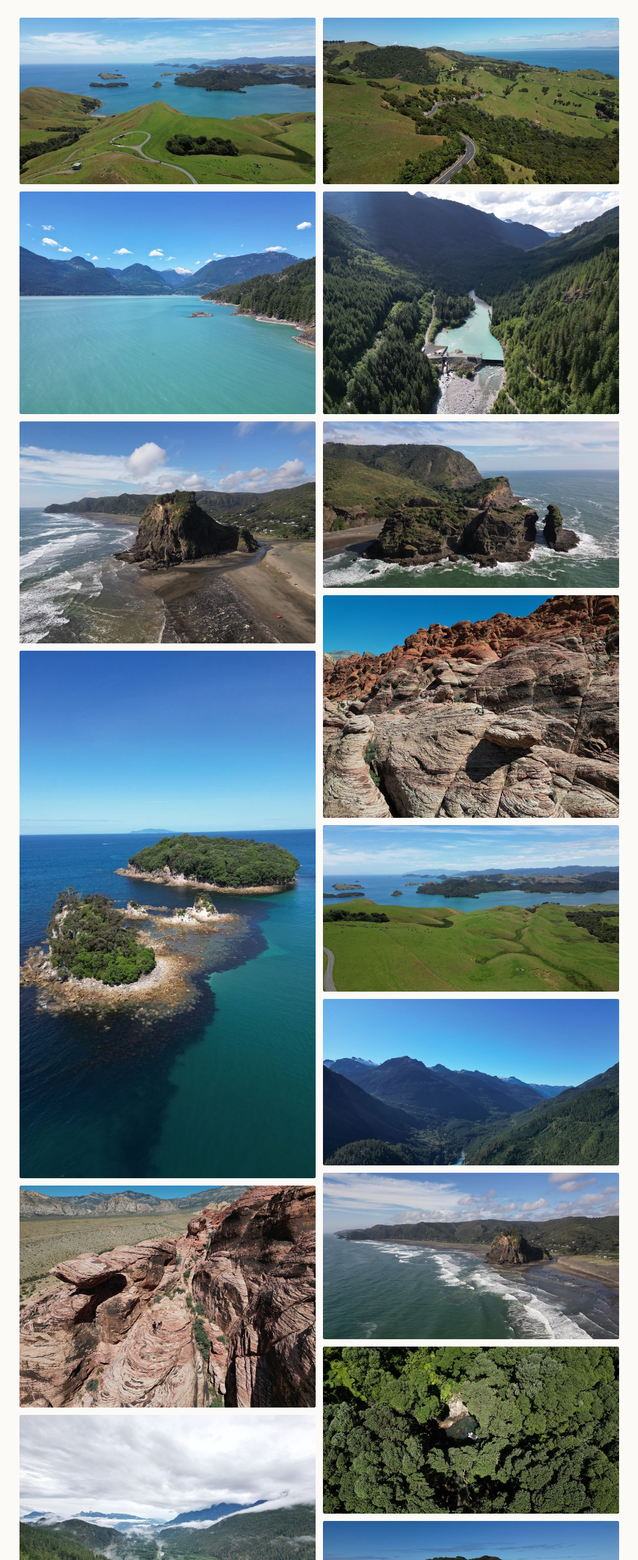
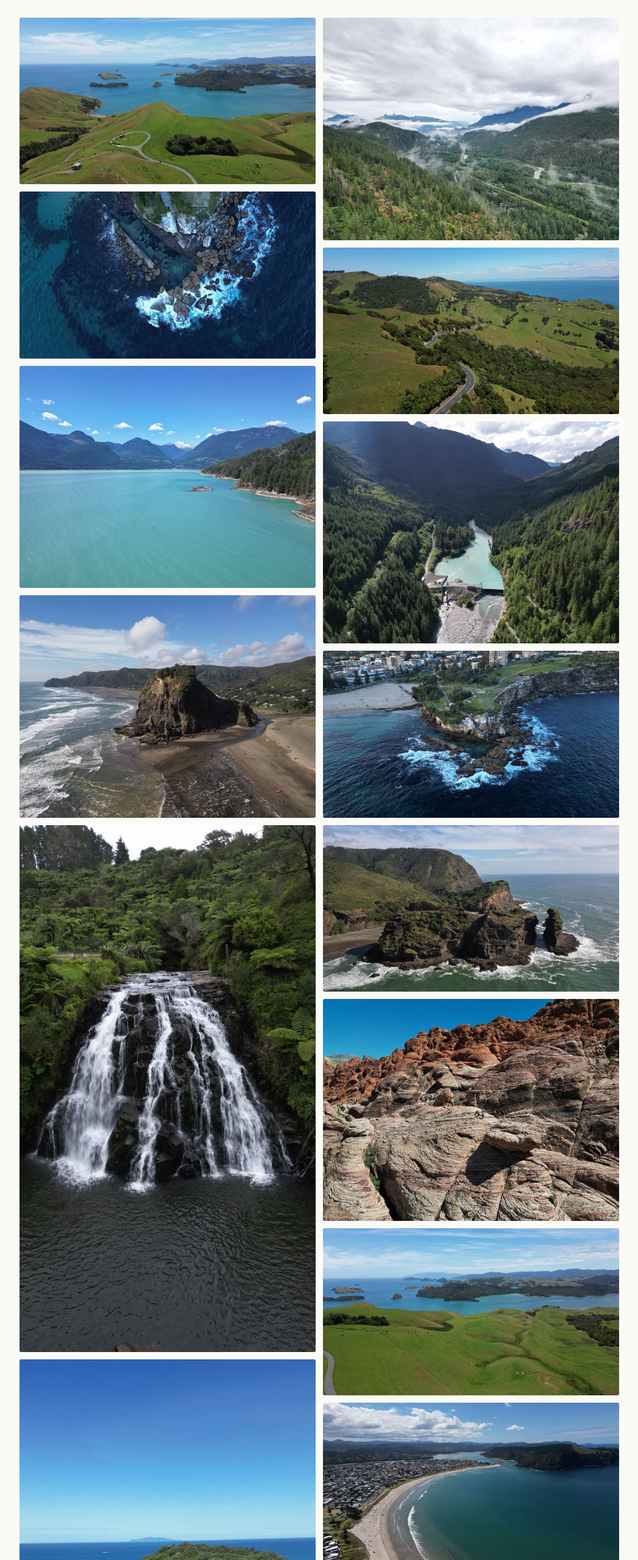
Before and after one commit to MrAlders0n/schnobb.ca, a plain HTML site: page photos/index.html in a window 1280 px wide. Shown: the part 242-2800 px from the top of the page at 61% size, without its empty margins (116-1163 px from the left). Drawn offline with Linux system fonts and the light colour scheme.

Commit message:
Add six more drone photos

```diff
--- a/photos/index.html
+++ b/photos/index.html
@@ -25,19 +25,25 @@
 
       <div class="gallery">
         <a href="/photos/full/harbour-islands.jpg"><img src="/photos/thumb/harbour-islands.jpg" alt="Green hills dropping to a blue harbour dotted with small islands" width="900" height="506" loading="lazy"></a>
+        <a href="/photos/full/rock-pool-from-above.jpg"><img src="/photos/thumb/rock-pool-from-above.jpg" alt="Ocean rock pool seen straight down, with surf breaking on the boulders around it" width="900" height="506" loading="lazy"></a>
         <a href="/photos/full/turquoise-inlet.jpg"><img src="/photos/thumb/turquoise-inlet.jpg" alt="Turquoise inlet ringed by forested mountains with one snowy peak" width="900" height="675" loading="lazy"></a>
         <a href="/photos/full/sea-stack-beach.jpg"><img src="/photos/thumb/sea-stack-beach.jpg" alt="Large rock outcrop on a dark sand beach with surf rolling in" width="900" height="675" loading="lazy"></a>
+        <a href="/photos/full/fern-waterfall.jpg"><img src="/photos/thumb/fern-waterfall.jpg" alt="Waterfall spilling over dark rock among tree ferns" width="506" height="900" loading="lazy"></a>
         <a href="/photos/full/reef-islands.jpg"><img src="/photos/thumb/reef-islands.jpg" alt="Two small bush-covered islands joined by a shallow rocky reef" width="506" height="900" loading="lazy"></a>
         <a href="/photos/full/sandstone-ridge.jpg"><img src="/photos/thumb/sandstone-ridge.jpg" alt="Banded pink sandstone ridge above a desert valley" width="900" height="675" loading="lazy"></a>
+        <a href="/photos/full/white-cliffs-headland.jpg"><img src="/photos/thumb/white-cliffs-headland.jpg" alt="Bush-covered headland with pale cliffs and a curved beach town behind" width="900" height="506" loading="lazy"></a>
         <a href="/photos/full/valley-in-cloud.jpg"><img src="/photos/thumb/valley-in-cloud.jpg" alt="Forested valley with low cloud drifting between the hills" width="900" height="675" loading="lazy"></a>
         <a href="/photos/full/winding-road.jpg"><img src="/photos/thumb/winding-road.jpg" alt="Road winding through green hills toward the sea" width="900" height="506" loading="lazy"></a>
         <a href="/photos/full/river-dam.jpg"><img src="/photos/thumb/river-dam.jpg" alt="Small dam on a glacial river in a steep forested valley" width="900" height="675" loading="lazy"></a>
+        <a href="/photos/full/clifftop-park.jpg"><img src="/photos/thumb/clifftop-park.jpg" alt="Clifftop park and beach suburb above a rocky point at dusk" width="900" height="506" loading="lazy"></a>
         <a href="/photos/full/headland-surf.jpg"><img src="/photos/thumb/headland-surf.jpg" alt="Rocky headland and sea stack with waves breaking around them" width="900" height="506" loading="lazy"></a>
         <a href="/photos/full/red-rock-wall.jpg"><img src="/photos/thumb/red-rock-wall.jpg" alt="Red and cream sandstone formations under a deep blue sky" width="900" height="675" loading="lazy"></a>
         <a href="/photos/full/pasture-and-islands.jpg"><img src="/photos/thumb/pasture-and-islands.jpg" alt="Cattle on rolling pasture above a bay of islands" width="900" height="506" loading="lazy"></a>
+        <a href="/photos/full/crescent-beach.jpg"><img src="/photos/thumb/crescent-beach.jpg" alt="Long crescent beach beside a town, with an estuary and hills beyond" width="900" height="506" loading="lazy"></a>
         <a href="/photos/full/mountain-valley.jpg"><img src="/photos/thumb/mountain-valley.jpg" alt="Shadowed mountain valley with snow on the far peaks" width="900" height="506" loading="lazy"></a>
         <a href="/photos/full/black-sand-coast.jpg"><img src="/photos/thumb/black-sand-coast.jpg" alt="Long black sand coastline with lines of white surf" width="900" height="506" loading="lazy"></a>
         <a href="/photos/full/hidden-cove.jpg"><img src="/photos/thumb/hidden-cove.jpg" alt="Boat in a small cove seen straight down through forest canopy" width="900" height="506" loading="lazy"></a>
+        <a href="/photos/full/island-sandbar.jpg"><img src="/photos/thumb/island-sandbar.jpg" alt="Wooded island with a small beach and a reef trailing into green water" width="900" height="506" loading="lazy"></a>
         <a href="/photos/full/island-kayaks.jpg"><img src="/photos/thumb/island-kayaks.jpg" alt="Kayaks crossing clear water toward a wooded island" width="900" height="506" loading="lazy"></a>
       </div>
     </main>
```
Also changed, not shown: photos/full/clifftop-park.jpg (added), photos/full/crescent-beach.jpg (added), photos/full/fern-waterfall.jpg (added), photos/full/island-sandbar.jpg (added), photos/full/rock-pool-from-above.jpg (added), photos/full/white-cliffs-headland.jpg (added), photos/thumb/clifftop-park.jpg (added), photos/thumb/crescent-beach.jpg (added), photos/thumb/fern-waterfall.jpg (added), photos/thumb/island-sandbar.jpg (added), photos/thumb/rock-pool-from-above.jpg (added), photos/thumb/white-cliffs-headland.jpg (added).
